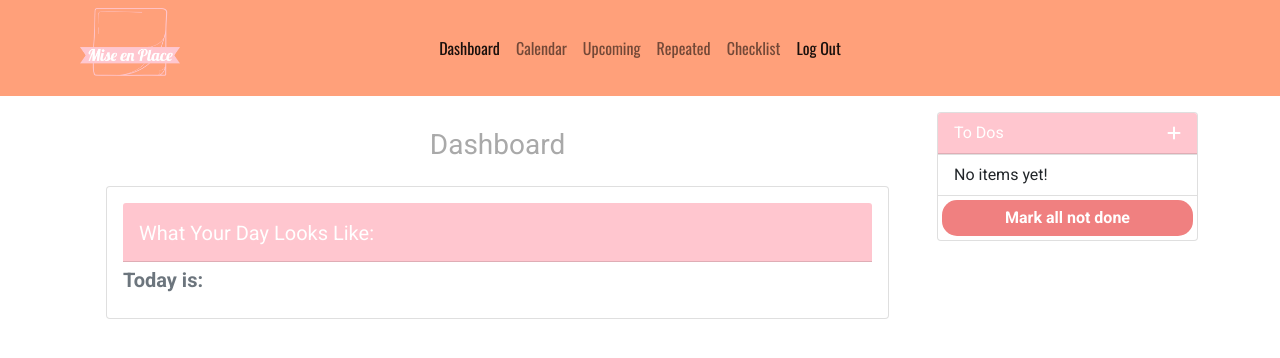
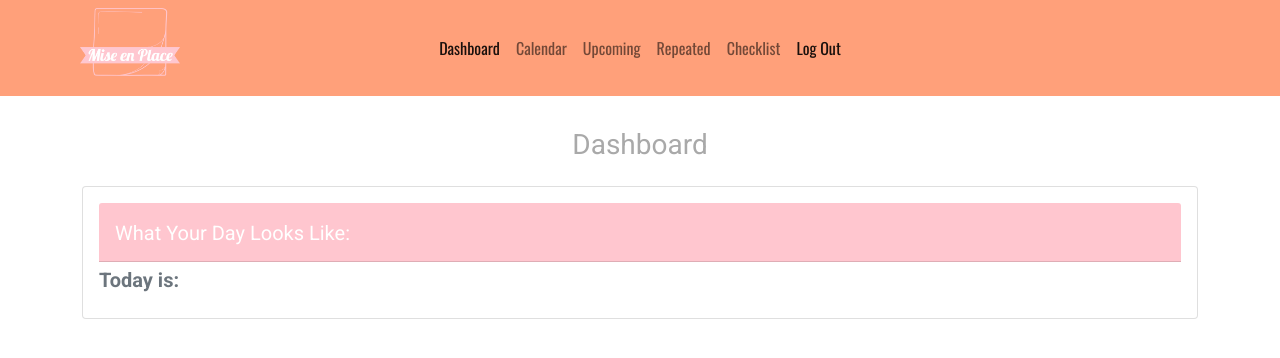
Before and after one commit to jvbridge/mise-en-place-react, a React (Create React App) app in the folder src/client/: page / in a window 1280 px wide. Shown: the top 358 px of the page. Built offline with nearby package versions, Linux system fonts and the light colour scheme; sample sign-in values are in the browser's storage.

Commit message:
removed side todo list

```diff
--- a/src/client/src/App.tsx
+++ b/src/client/src/App.tsx
@@ -68,7 +68,6 @@ function App() {
         {auth.loggedIn() ? (
           <div className="container">
             <div className="row mt-3">
-              <div className="col-9">
               <Routes>
                 <Route path="/" element={<Dashboard />} />
                 <Route path="/calendar" element={<Calendar />} />
@@ -77,10 +76,6 @@ function App() {
                 <Route path="/checklist" element={<ChecklistPage />} />
                 <Route path="/*" element={<NotFound />} />
               </Routes>
-              </div>
-              <div className="col-3">
-                <Checklist name="To Dos" checklistItems={[]} id={todoId} />
-              </div>
             </div>
           </div>
         ) : (
```
Lines whose indentation alone changed are shown as unchanged.
